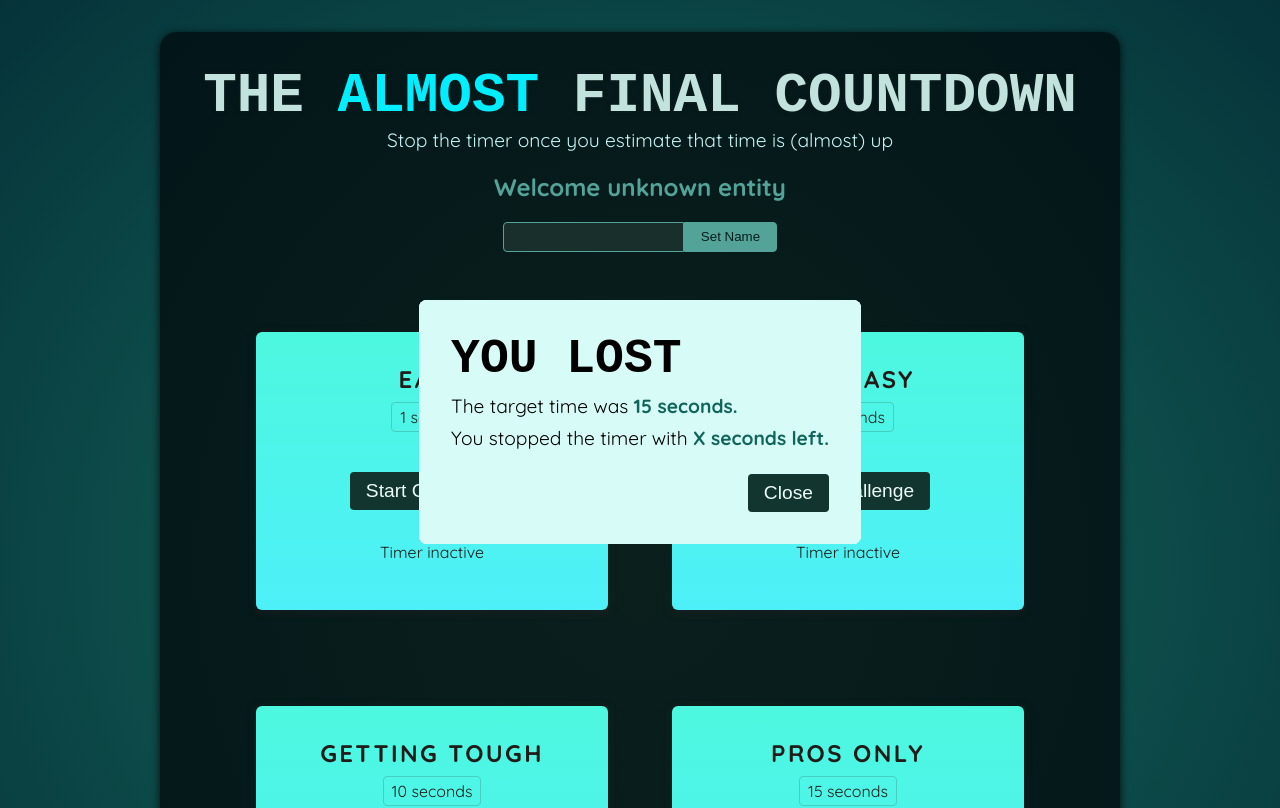
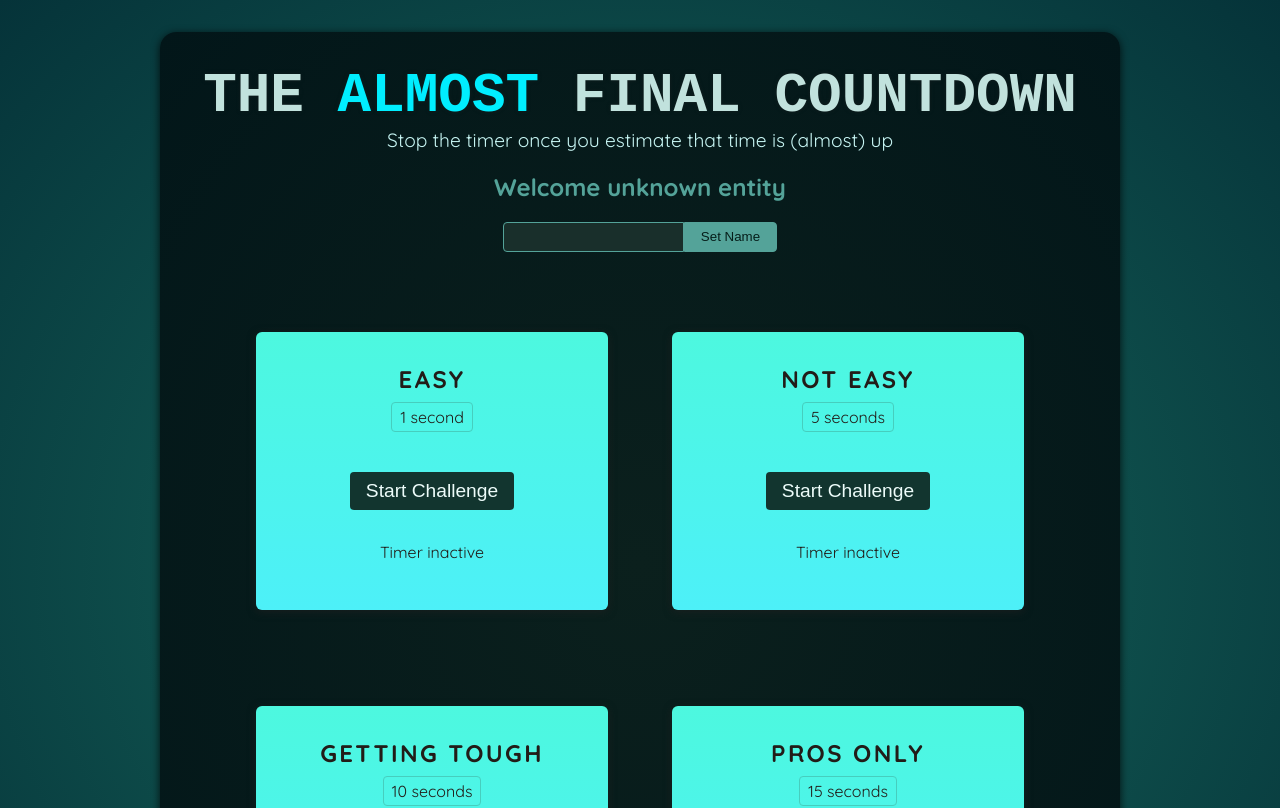
Before and after one commit to jeerawut97/react-104, a React (Vite) app: page / in a window 1280 px wide. Shown: the top 808 px of the page. Built offline with nearby package versions, Linux system fonts and the light colour scheme; a web font is replaced by a local one.

Commit message:
Forwarding Refs to Custom Components

```diff
--- a/src/components/ResultModal.jsx
+++ b/src/components/ResultModal.jsx
@@ -2,7 +2,7 @@
 
 const ResultModal = forwardRef(function ResultModel({result, targetTime}, ref) {
     return (
-        <dialog ref={ref} className="result-modal" open>
+        <dialog ref={ref} className="result-modal">
             <h2>You {result}</h2>
             <p>The target time was <strong>{targetTime} seconds.</strong></p>
             <p>You stopped the timer with <strong>X seconds left.</strong></p>
--- a/src/components/TimerChallenge.jsx
+++ b/src/components/TimerChallenge.jsx
@@ -12,7 +12,7 @@
     function handleStart() {
         timer.current = setTimeout(() => {
             setTimerExpired(true);
-            dialog.current.showModel();
+            dialog.current.showModal();
         }, targetTime * 1000);
 
         setTimerStarted(true)
@@ -20,6 +20,8 @@
 
     function handleStop() {
         clearTimeout(timer.current);
+        setTimerStarted(false);
+        setTimerExpired(false);
     }
 
     return (
```
